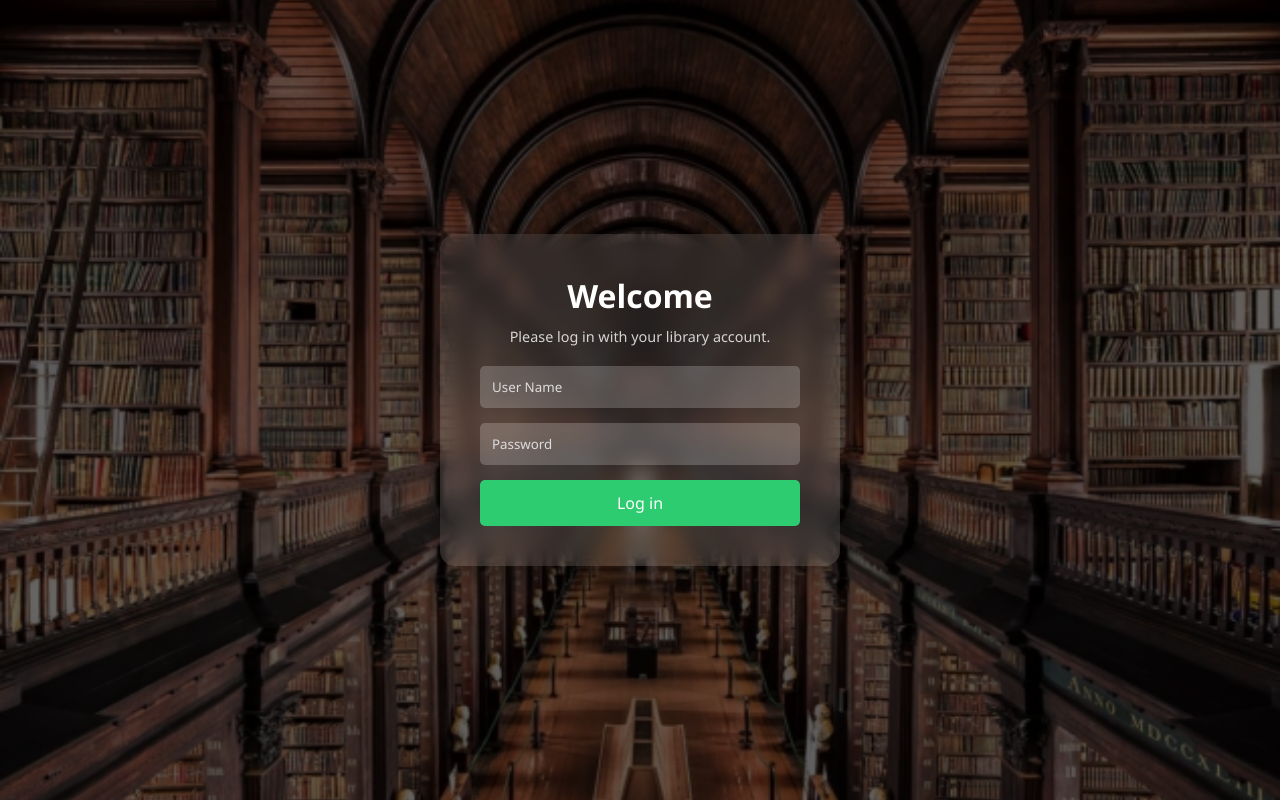
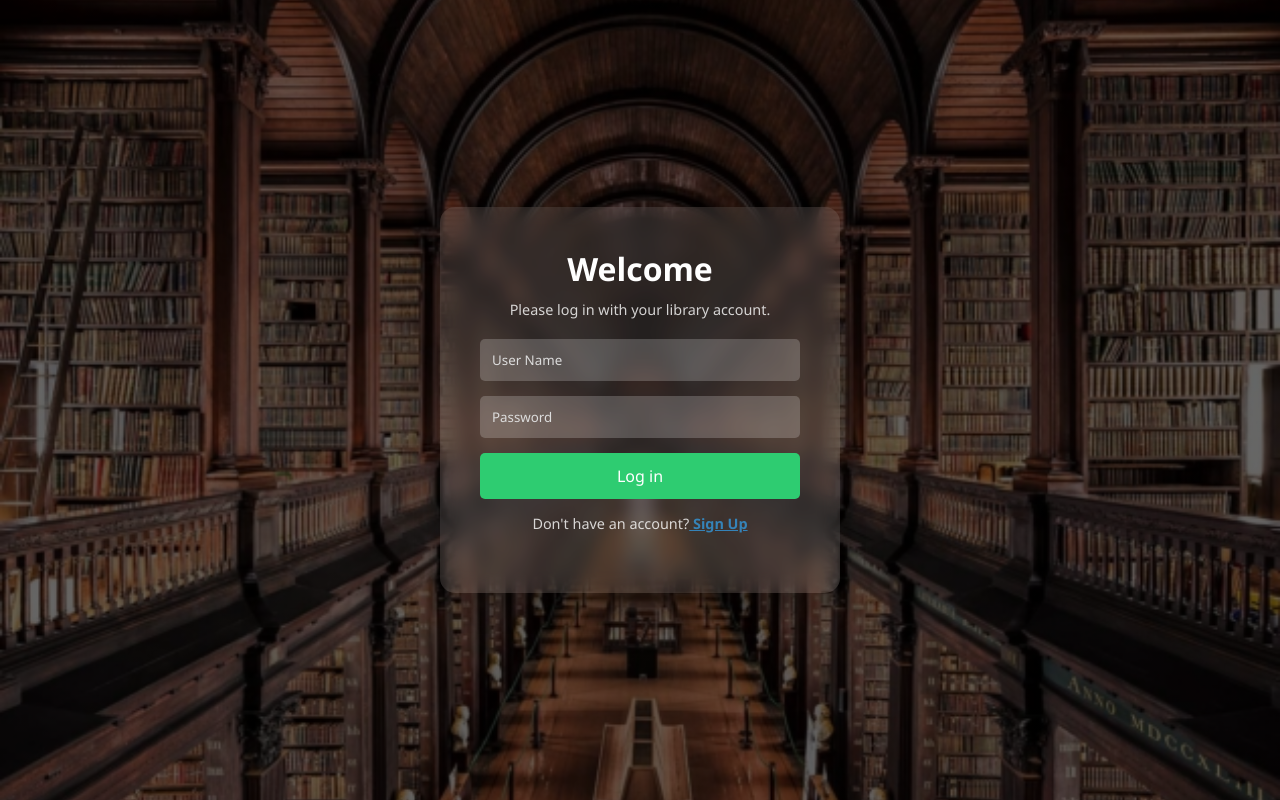
Before and after one commit to iremgok/Libary_System, a plain HTML site: page index.html in a window 1280 px wide. Drawn offline with Linux system fonts and the light colour scheme.

Commit message:
Sign up is changed

```diff
--- a/index.html
+++ b/index.html
@@ -14,10 +14,11 @@
                     <input type="password" placeholder="Password" required>
                 </div>
                 <button class="main-btn" onclick="toggleForm()">Log in</button>
+                <p class="signup-text"> Don't have an account?<span onclick=toggleForm()> Sign Up</span></p>
             </div>
 
             <div class="form-box hidden" id="registerForm">
-                <h2>Create a new membership</h2>
+                <h2>Create a New Membership</h2>
                 <div class="input-group">
                     <input type="text" placeholder="User Name" required>
                     <input type="phone" placeholder="Phone" required>
--- a/style.css
+++ b/style.css
@@ -80,3 +80,20 @@ p{
 .hidden{
     display: none;
 }
+
+.signup-text {
+    margin-top: 15px;
+    font-size: 0.9rem;
+    color: #ffffff
+}
+
+.signup-text span{
+    color: #3498db;
+    text-decoration: underline;
+    cursor: pointer;
+    font-weight: bold;
+}
+
+.signup-text span:hover{
+    color: #2980b9
+}
```
